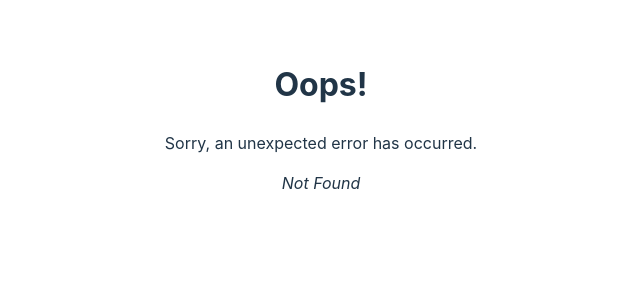
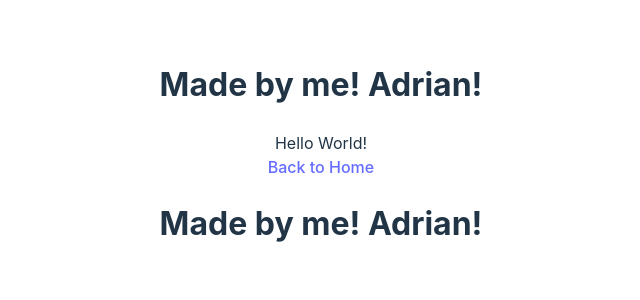
Before and after one commit to frausto98/culinaryConnections-React, a React (Vite) app in the folder client/: page /recipe-form in a window 1280 px wide. Before the commit this address had no page. Shown: the top 300 px of the page, without its empty margins (319-959 px from the left). Built offline with nearby package versions, Linux system fonts and the light colour scheme.

Commit message:
added a new file for trhe recipe form. intend to keep the screen simple for the users for now. added a new path and element to the main jsx. added a 'Back to Home' button on the rDetails and rForm files. and added a button to take use to the recipe form on the mainPage jsx

```diff
--- a/client/src/main.jsx
+++ b/client/src/main.jsx
@@ -9,6 +9,7 @@ import Home from './pages/home.jsx';
 import FormPage from './pages/FormPage.jsx';
 import MainPage from './pages/MainPage.jsx';
 import RecipeDetails from './pages/RecipeDetails.jsx';
+import RecipeForm from './pages/RecipeForm.jsx';
 
 const router = createBrowserRouter([
   {
@@ -32,6 +33,10 @@ const router = createBrowserRouter([
         path: '/recipes/:recipeId',
         element: <RecipeDetails/>
       },
+      {
+        path: '/recipe-form',
+        element: <RecipeForm/>
+      }
     ],
   },
 ]);
--- a/client/src/pages/MainPage.jsx
+++ b/client/src/pages/MainPage.jsx
@@ -3,8 +3,9 @@ import { Link } from 'react-router-dom';
 
 import Auth from '../utils/auth';
 
-import { useQuery } from '@apollo/client';
+import { useQuery, useMutation } from '@apollo/client';
 import { RECIPES } from '../utils/queries';
+import { ADD_RECIPE } from '../utils/mutations';
 
 import RecipeList from '../components/RecipeList';
 
@@ -26,9 +27,12 @@ const MainPage = () => {
                     {loading ? (
                         <div> loading... </div>
                     ) : (
+                        <>
+                        <Link className='linkBtn' to='/recipe-form'>Post Your Recipe Here!</Link>
                         <RecipeList
                             recipes={recipes}
                         />
+                        </>
                     )}
                 </div>
             ) : (
--- a/client/src/pages/RecipeDetails.jsx
+++ b/client/src/pages/RecipeDetails.jsx
@@ -1,5 +1,5 @@
 // useParams gets the current params variable's value from the URL
-import { useParams } from "react-router-dom";
+import { Link, useParams } from "react-router-dom";
 import { useQuery } from "@apollo/client";
 
 import { SINGLE_RECIPE } from "../utils/queries";
@@ -27,6 +27,9 @@ const RecipeDetails = () => {
         <>
             <div>
                 <div>
+                    <Link className="linkBtn" to='/home'>Back to Home</Link>
+                </div>
+                <div>
                     <h3>{recipe.recipeName}</h3>
                     <p>{recipe.recipeDescription}</p>
                     <h4> IN MY OPINION - The difficulty is: {recipe.recipeDifficulty}</h4>
--- /dev/null
+++ b/client/src/pages/RecipeForm.jsx
@@ -0,0 +1,15 @@
+import { Link } from "react-router-dom";
+
+const RecipeForm = () => {
+
+    return (
+        <>
+            <span>Hello World!</span>
+            <div>
+                <Link className="linkBtn" to='/home'>Back to Home</Link>
+            </div>
+        </>
+    )
+};
+
+export default RecipeForm
```
